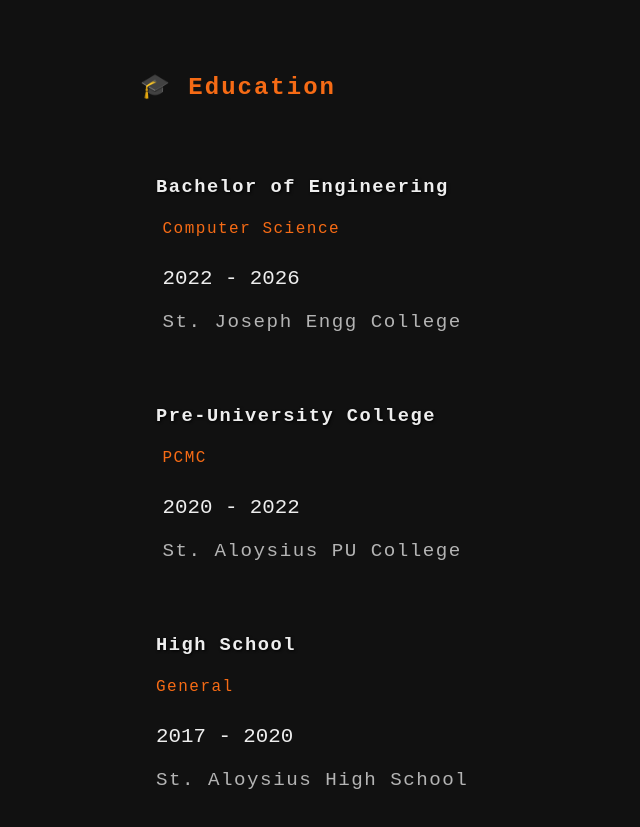
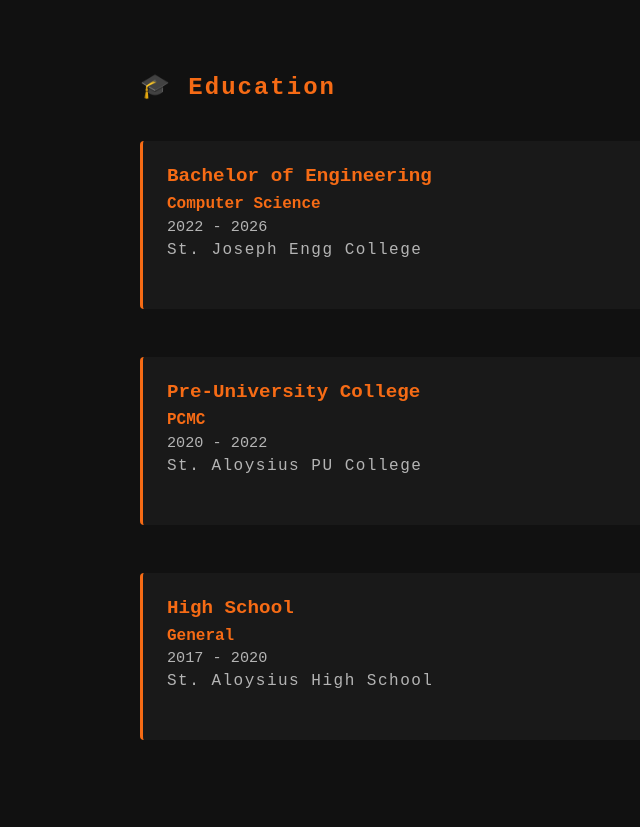
Before and after one commit to 0x5h31d0n/React-Potfolio, a React (Vite) app: page / in a window 1280 px wide. Shown: the part 1320-2147 px from the top of the page, without its empty margins (0-640 px from the left). Built offline with nearby package versions, Linux system fonts and the light colour scheme; a web font is replaced by a local one.

Commit message:
fix: education section fixed and resume updated

```diff
--- a/src/Components/Resume.jsx
+++ b/src/Components/Resume.jsx
@@ -6,7 +6,7 @@ const resume = () => {
     <section className='main-resume'>
     <h2 className='top'>Resume</h2>
     <div className='resume-container'>
-        <iframe src="https://drive.google.com/file/d/1PaGPYXdZtvVWfIxz40BaJmBkKrvWUBGY/preview"
+        <iframe src="https://drive.google.com/file/d/1M2KuIyuZjjxVf2IwiNcfuYh8kgh-sm0m/preview"
         allow="autoplay" className='resume'>
         </iframe>
     </div>
--- a/src/style.css
+++ b/src/style.css
@@ -199,26 +199,64 @@ p {
   color: hsl(var(--muted-foreground));
 }
 
-.Education{
+.Education {
   padding-bottom: 4em;
+  width: 100%;
+  display: flex;
+  flex-direction: column;
+  gap: 1em;
 }
 
-.degree {
-    letter-spacing: 1.5px;
-    text-shadow: 1px 1px 3px black;
-  }
+.edu {
+  display: flex;
+  flex-direction: column;
+  gap: 0.5em;
+  padding: 1.5em;
+  border-left: 3px solid hsl(var(--primary));
+  background-color: hsl(var(--card));
+  border-radius: 4px;
+  transition: all 0.3s ease;
+}
+
+.edu:hover {
+  transform: translateX(5px);
+  box-shadow: 0 2px 8px rgba(0, 0, 0, 0.1);
+}
+
+.edu .degree {
+  margin: 0;
+  font-weight: 700;
+  font-size: 1.2rem;
+  color: hsl(var(--primary));
+}
+
+.lower-education {
+  display: flex;
+  flex-direction: column;
+  gap: 0.3em;
+}
 
 .edu-stream {
-  margin-top: 0.2em;
-  padding-bottom: 0.5em;
-  letter-spacing: 1.5px;
+  margin: 0;
+  padding: 0;
+  font-size: 1rem;
   color: hsl(var(--primary));
-  font-size: 1rem;
-  font-weight: 400; /* Adjust font weight if necessary */
-  -webkit-font-smoothing: antialiased; /* Optimize font rendering for WebKit browsers */
-  -moz-osx-font-smoothing: grayscale; /* Optimize font rendering for Firefox on macOS */
-  text-rendering: optimizeLegibility;
+  font-weight: 600;
 }
+
+.lower-education p {
+  margin: 0;
+  font-size: 0.95rem;
+  color: hsl(var(--muted-foreground));
+}
+
+.college {
+  font-size: 1rem !important;
+  color: hsl(var(--muted-foreground)) !important;
+  font-weight: 400;
+}
+
+
 
 .footer{
   position: fixed;
@@ -452,22 +490,7 @@ p {
   }
 
   .edu {
-    display: flex;
-    flex-direction: column;
-    justify-content: space-between;
-    align-items: center;
     margin: 1em 0;
-  }
-
-  .Education {
-    align-self: flex-start;
-    padding: 1em;
-  }
-
-  .degree {
-    font-weight: 700;
-    align-self: flex-start;
-    letter-spacing: 1.5px;
   }
 
   .footer{
```
